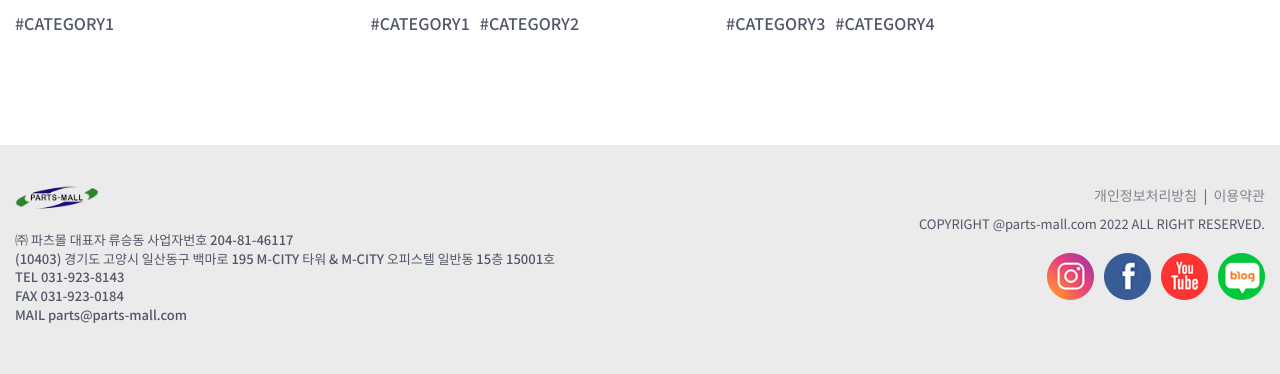
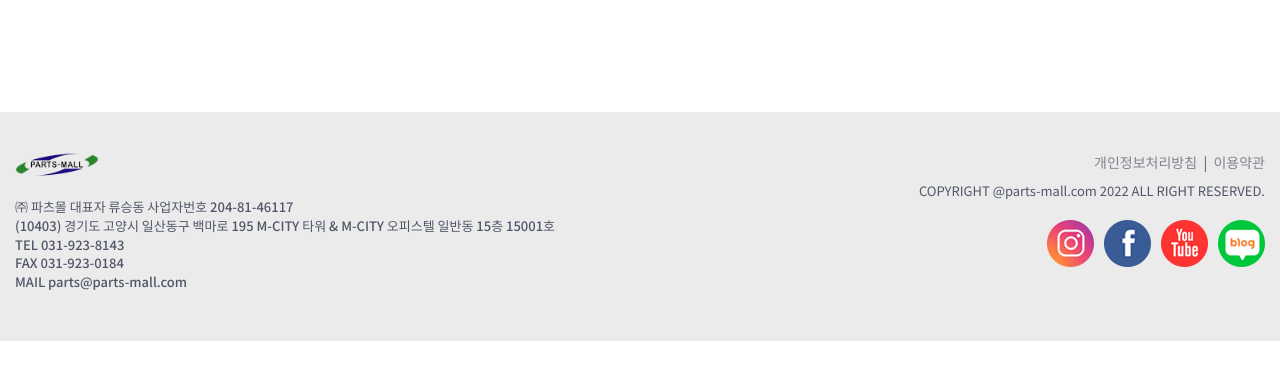
Before and after one commit to julie-log/partsmall-corporation, a plain HTML site: page youtube.html in a window 1280 px wide. Shown: the part 913-1287 px from the top of the page. After the commit the page ends 1254 px from the top, so only its background shows below. Drawn offline with Linux system fonts and the light colour scheme.

Commit message:
delete category

```diff
--- a/youtube.html
+++ b/youtube.html
@@ -275,9 +275,7 @@
               <p>
                 업계 사람들한테 5천만원 주면 사고 싶은 차가 뭔지 물어봤더니?
               </p>
-              <ul class="list-unstyled tag-list">
-                <li><a href="#">#CATEGORY1</a></li>
-              </ul>
+
             </div>
             <div
               class="col-sm-4 work wow fadeInUp"
@@ -296,10 +294,7 @@
               <p>
                 업계 사람들한테 5천만원 주면 사고 싶은 차가 뭔지 물어봤더니?
               </p>
-              <ul class="list-unstyled tag-list">
-                <li><a href="#">#CATEGORY1</a></li>
-                <li><a href="#">#CATEGORY2</a></li>
-              </ul>
+
             </div>
             <div
               class="col-sm-4 work wow fadeInUp"
@@ -318,10 +313,7 @@
               <p>
                 업계 사람들한테 5천만원 주면 사고 싶은 차가 뭔지 물어봤더니?
               </p>
-              <ul class="list-unstyled tag-list">
-                <li><a href="#">#CATEGORY3</a></li>
-                <li><a href="#">#CATEGORY4</a></li>
-              </ul>
+
             </div>
           </div>
         </div>
```
